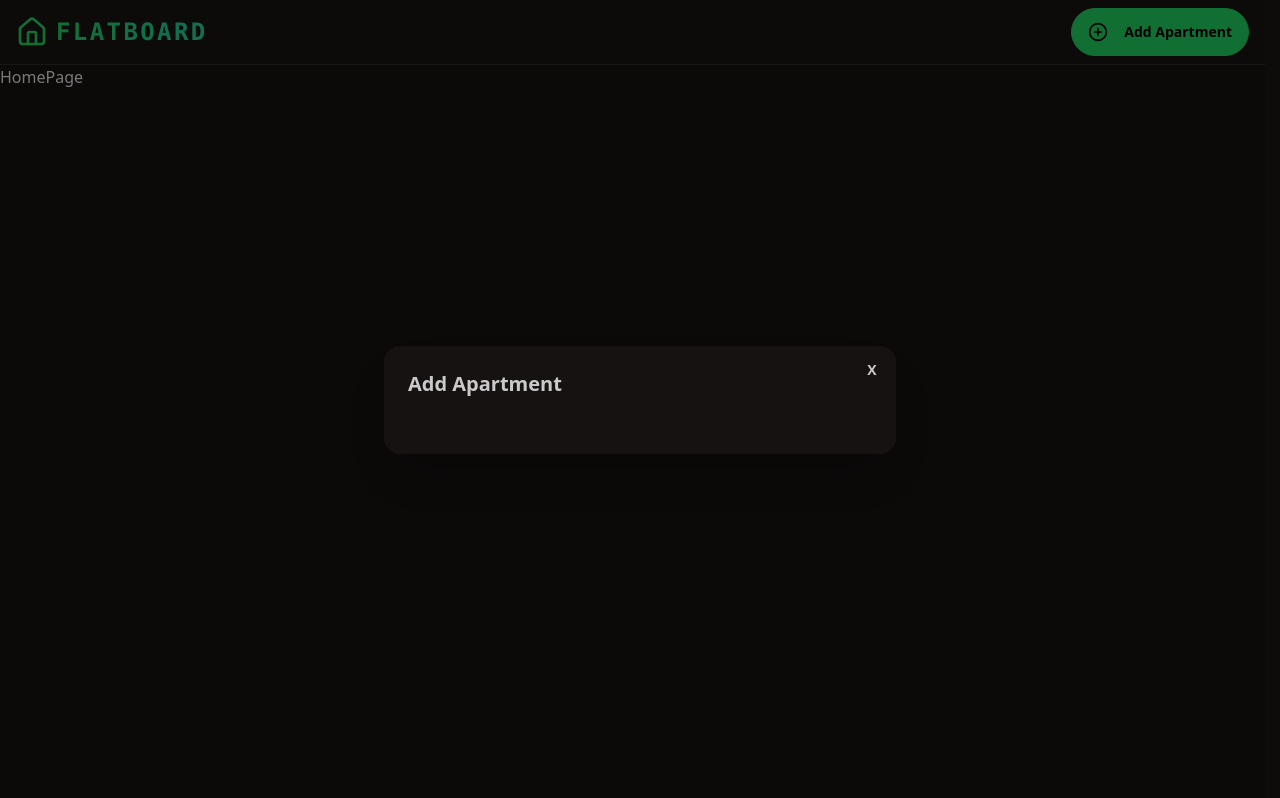
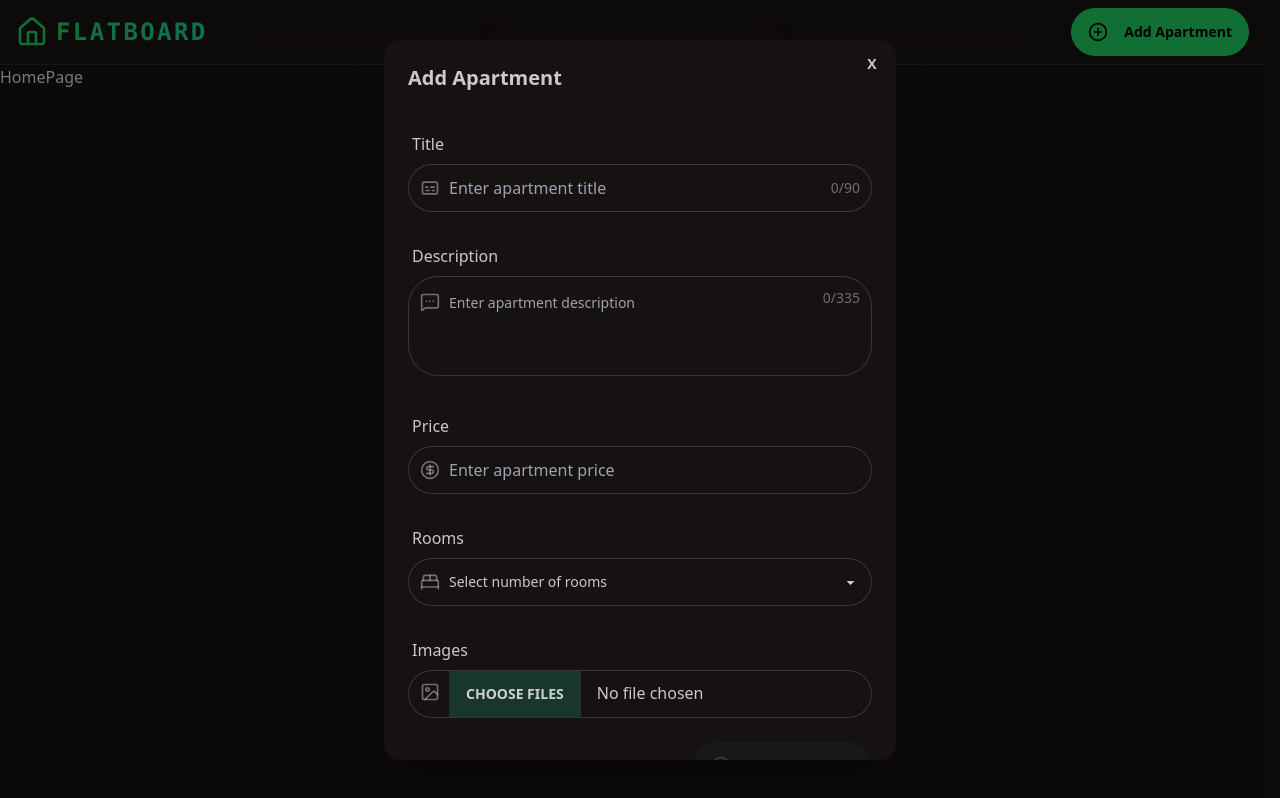
Before and after one commit to zippostorm/apartment-app, a React (Vite) app in the folder frontend/: page / in a window 1280 px wide. Both pictures are taken after a click on the button "Add Apartment". Built offline with nearby package versions, Linux system fonts and the light colour scheme.

Commit message:
complete Apartment modal UI

```diff
--- a/frontend/package.json
+++ b/frontend/package.json
@@ -16,6 +16,7 @@
     "react": "^19.1.0",
     "react-dom": "^19.1.0",
     "react-hot-toast": "^2.5.2",
+    "react-redux": "^9.2.0",
     "react-router-dom": "^7.6.2"
   },
   "devDependencies": {
--- a/frontend/src/components/ApartmentModal.jsx
+++ b/frontend/src/components/ApartmentModal.jsx
@@ -1,6 +1,60 @@
-import React from "react";
+import React, { useRef } from "react";
+
+import {
+  BedDouble,
+  Captions,
+  CircleDollarSign,
+  MessageSquareMore,
+  Image,
+  PlusCircleIcon,
+} from "lucide-react";
+import { useDispatch, useSelector } from "react-redux";
+import { setFormData, resetFormData } from "../store/apartment/apartmentSlice";
 
 const ApartmentModal = ({ EditMode }) => {
+  const dispatch = useDispatch();
+  const fileInputRef = useRef(null);
+
+  const { formData, createLoading } = useSelector((state) => state.apartment);
+
+  const resetFileInputRef = () => {
+    if (fileInputRef.current) {
+      fileInputRef.current.value = null;
+    }
+  };
+
+  const handleSubmit = (e) => {
+    e.preventDefault();
+    dispatch(resetFormData());
+    resetFileInputRef();
+  };
+
+  const handleImagesChange = (e) => {
+    const files = Array.from(e.target.files);
+    const readers = files.map((file) => {
+      return new Promise((resolve, reject) => {
+        const reader = new FileReader();
+        reader.onloadend = () => resolve(reader.result); // base64 string
+        reader.onerror = reject;
+        reader.readAsDataURL(file);
+      });
+    });
+
+    Promise.all(readers)
+      .then((base64Images) => {
+        dispatch(
+          setFormData({
+            images: base64Images,
+          })
+        );
+      })
+      .catch((err) => {
+        console.error("Error reading files", err);
+      });
+  };
+
+  console.log(formData);
+
   return (
     <dialog id="apartment_modal" className="modal">
       <div className="modal-box">
@@ -14,9 +68,173 @@ const ApartmentModal = ({ EditMode }) => {
         <h3 className="font-bold text-xl mb-8">
           {EditMode ? "Edit" : "Add"} Apartment
         </h3>
+
+        <form onSubmit={handleSubmit} className="space-y-6">
+          <div className="grid gap-6">
+            <div className="form-control">
+              <label className="label">
+                <span className="label-text text-base font-medium">Title</span>
+              </label>
+              <div className="relative">
+                <div className="absolute inset-y-0 left-0 pl-3 flex items-center pointer-events-none text-base-content/50">
+                  <Captions className="size-5" />
+                </div>
+                <div className="absolute inset-y-0 right-0 pr-3 flex items-center text-sm text-base-content/50">
+                  {formData.name.length}/90
+                </div>
+                <input
+                  type="text"
+                  maxLength={90}
+                  placeholder="Enter apartment title"
+                  className="input input-bordered w-full pl-10 pr-14 py-3 focus:input-primary transition-colors duration-200"
+                  value={formData.name}
+                  onChange={(e) =>
+                    dispatch(setFormData({ name: e.target.value }))
+                  }
+                />
+              </div>
+            </div>
+
+            <div className="form-control">
+              <label className="label">
+                <span className="label-text text-base font-medium">
+                  Description
+                </span>
+              </label>
+              <div className="relative">
+                <div className="absolute top-4 left-0 pl-3 flex items-center pointer-events-none text-base-content/50">
+                  <MessageSquareMore className="size-5" />
+                </div>
+                <div className="absolute top-3 right-0 pr-3 text-sm text-base-content/50">
+                  {formData.description.length}/335
+                </div>
+                <textarea
+                  maxLength={335}
+                  placeholder="Enter apartment description"
+                  className="textarea textarea-bordered w-full h-[100px] pl-10 pr-14 pt-3 focus:input-primary transition-colors duration-200 resize-none"
+                  value={formData.description}
+                  onChange={(e) =>
+                    dispatch(setFormData({ description: e.target.value }))
+                  }
+                />
+              </div>
+            </div>
+
+            <div className="form-control">
+              <label className="label">
+                <span className="label-text text-base font-medium">Price</span>
+              </label>
+              <div className="relative">
+                <div className="absolute inset-y-0 left-0 pl-3 flex items-center pointer-events-none text-base-content/50">
+                  <CircleDollarSign className="size-5" />
+                </div>
+                <input
+                  type="number"
+                  inputMode="numeric"
+                  min={0}
+                  step="1000"
+                  maxLength={90}
+                  placeholder="Enter apartment price"
+                  className="input input-bordered w-full pl-10 pr-8 py-3 focus:input-primary transition-colors duration-200"
+                  value={formData.price}
+                  onChange={(e) =>
+                    dispatch(setFormData({ price: e.target.value }))
+                  }
+                />
+              </div>
+            </div>
+
+            <div className="form-control">
+              <label className="label">
+                <span className="label-text text-base font-medium">Rooms</span>
+              </label>
+              <div className="relative">
+                <div className="absolute inset-y-0 left-0 pl-3 flex items-center pointer-events-none text-base-content/50">
+                  <BedDouble className="size-5" />
+                </div>
+                <select
+                  className="select select-bordered w-full pl-10 pr-4 focus:select-primary transition-colors duration-200"
+                  value={formData.rooms}
+                  onChange={(e) =>
+                    dispatch(setFormData({ rooms: e.target.value }))
+                  }
+                >
+                  <option disabled value="">
+                    Select number of rooms
+                  </option>
+                  <option value="1">1 room</option>
+                  <option value="2">2 rooms</option>
+                  <option value="3">3 rooms</option>
+                </select>
+              </div>
+            </div>
+
+            <div className="form-control">
+              <label className="label">
+                <span className="label-text text-base font-medium">Images</span>
+              </label>
+              <div className="relative">
+                <div className="absolute top-3 left-0 pl-3 flex items-center pointer-events-none text-base-content/50">
+                  <Image className="size-5" />
+                </div>
+                <input
+                  type="file"
+                  multiple
+                  className="file-input file-input-bordered w-full pl-10 focus:input-primary transition-colors duration-200"
+                  accept="image/*"
+                  onChange={handleImagesChange}
+                  ref={fileInputRef}
+                />
+              </div>
+            </div>
+          </div>
+
+          <div className="modal-action flex justify-between">
+            <button
+              type="button"
+              className="btn btn-ghost"
+              onClick={() => {
+                document.getElementById("apartment_modal").close();
+                dispatch(resetFormData());
+                resetFileInputRef();
+              }}
+            >
+              Cancel
+            </button>
+
+            <button
+              type="submit"
+              className="btn btn-primary min-w-[120px]"
+              disabled={
+                !formData.name ||
+                !formData.description ||
+                !formData.price ||
+                !formData.rooms ||
+                formData.images.length === 0 ||
+                createLoading
+              }
+            >
+              {createLoading ? (
+                <span className="loading loading-spinner loading-sm" />
+              ) : (
+                <>
+                  <PlusCircleIcon className="size-5 mr-2" />
+                  Add Apartment
+                </>
+              )}
+            </button>
+          </div>
+        </form>
       </div>
 
-      <form method="dialog" className="modal-backdrop">
+      <form
+        method="dialog"
+        className="modal-backdrop"
+        onClick={() => {
+          dispatch(resetFormData());
+          resetFileInputRef();
+        }}
+      >
         <button>close</button>
       </form>
     </dialog>
--- a/frontend/src/main.jsx
+++ b/frontend/src/main.jsx
@@ -4,11 +4,15 @@ import "./index.css";
 import App from "./App.jsx";
 
 import { BrowserRouter } from "react-router-dom";
+import { Provider } from "react-redux";
+import store from "./store/store";
 
 createRoot(document.getElementById("root")).render(
   <StrictMode>
     <BrowserRouter>
-      <App />
+      <Provider store={store}>
+        <App />
+      </Provider>
     </BrowserRouter>
   </StrictMode>
 );
--- a/frontend/src/store/apartment/apartmentSlice.js
+++ b/frontend/src/store/apartment/apartmentSlice.js
@@ -4,14 +4,38 @@ import axios from "axios";
 const initialState = {
   apartments: [],
   loading: false,
+  createLoading: false,
+  currentApartment: null,
   error: null,
+
+  formData: {
+    name: "",
+    description: "",
+    price: "",
+    rooms: "",
+    images: [],
+  },
 };
+
+export const createApartment = createAsyncThunk(
+  "apartment/create",
+  async (formData) => {}
+);
 
 const apartmentSlice = createSlice({
   name: "apartment",
   initialState,
-  reducers: {},
+  reducers: {
+    setFormData: (state, action) => {
+      state.formData = { ...state.formData, ...action.payload };
+    },
+
+    resetFormData: (state) => {
+      state.formData = initialState.formData;
+    },
+  },
   extraReducers: (builder) => {},
 });
 
+export const { setFormData, resetFormData } = apartmentSlice.actions;
 export default apartmentSlice.reducer;
```
Also changed, not shown: 1 other file (tests, documents, lock files or other folders).
